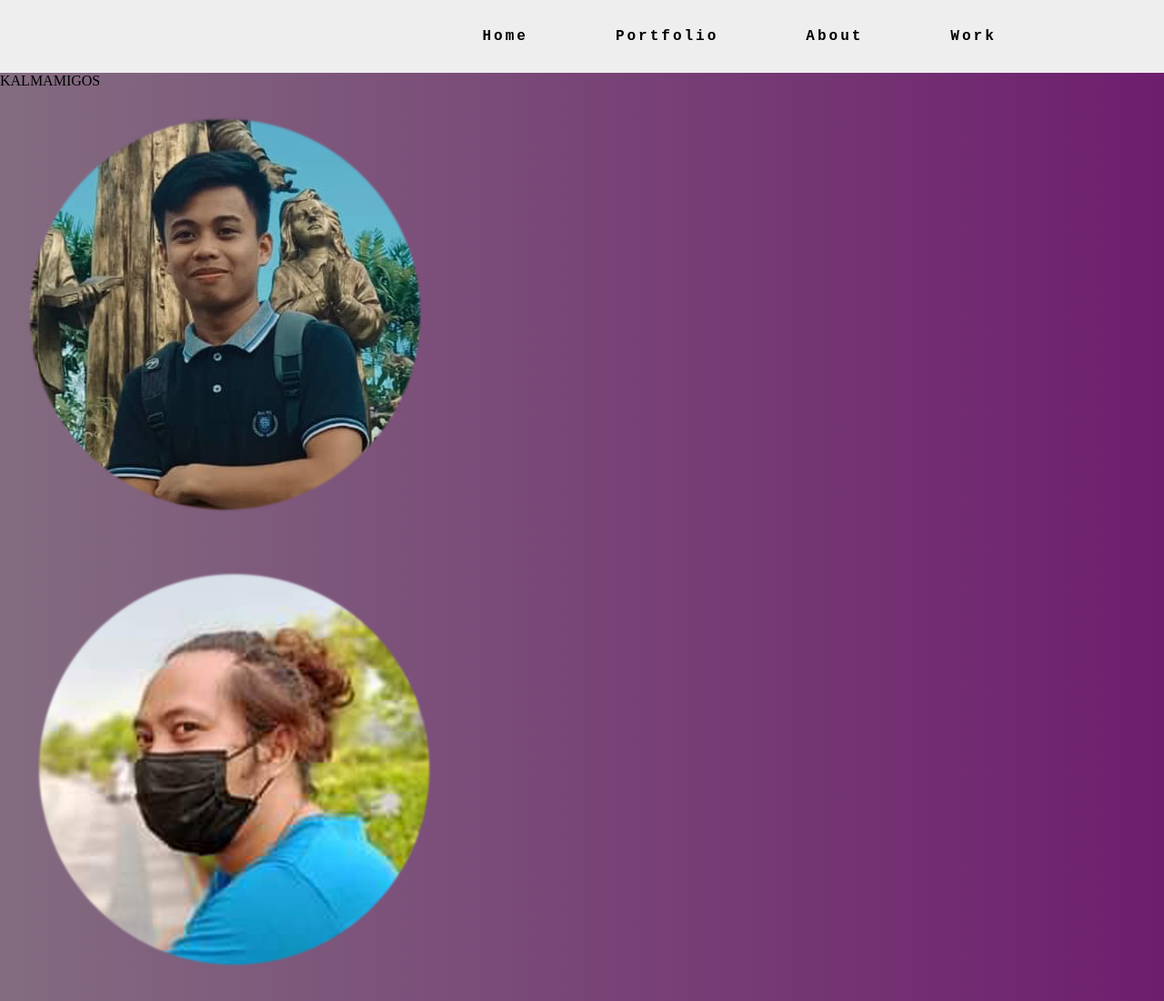
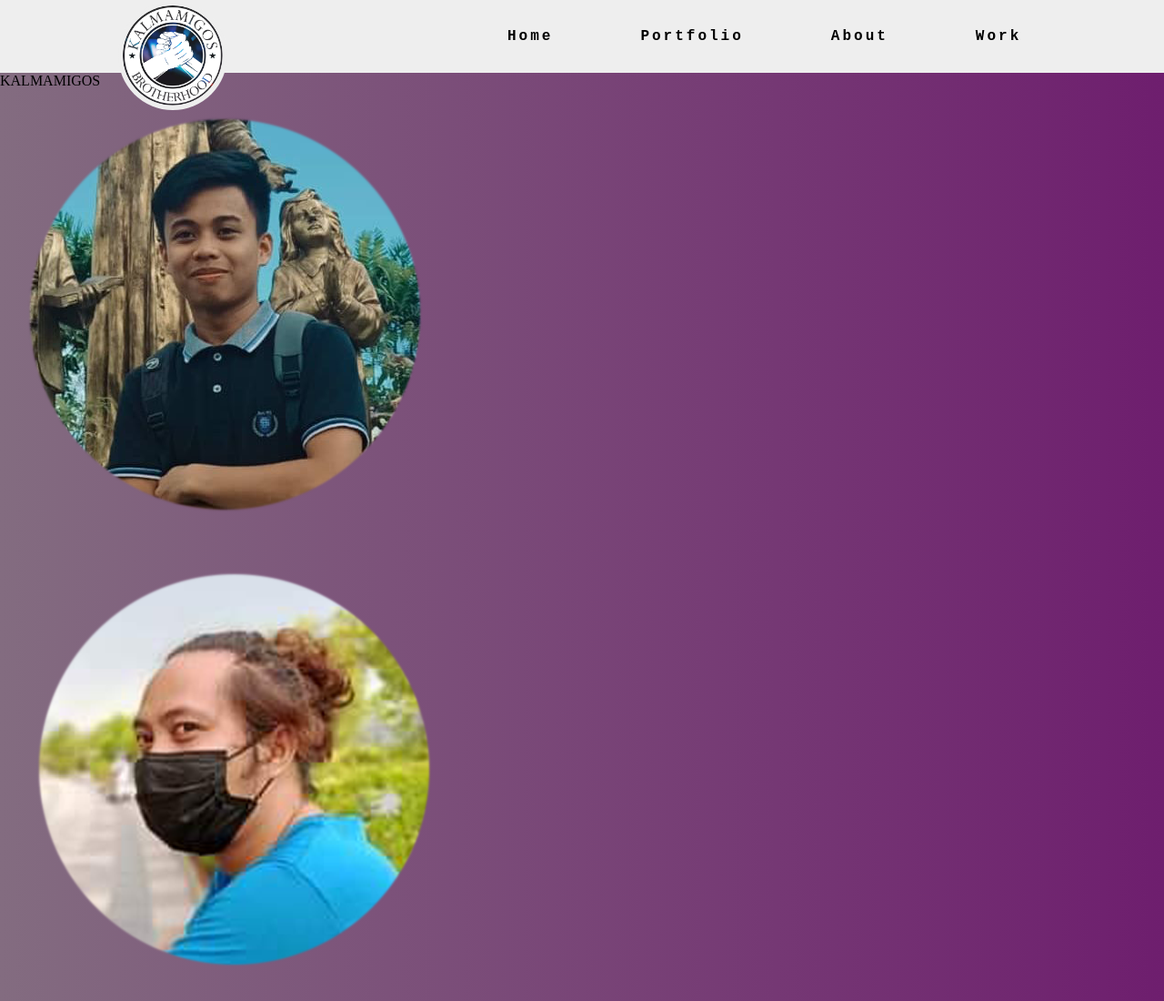
Before and after one commit to Immabug/kalmamigos-portfolio, a plain HTML site: page index.html in a window 1280 px wide. Shown: the top 1100 px of the page at 91% size. Drawn offline with Linux system fonts and the light colour scheme.

Commit message:
Update index.html

```diff
--- a/index.html
+++ b/index.html
@@ -12,7 +12,7 @@
 
   <nav>
     <div class="logo">
-        <a href="#"><img src="/images/kalmamigosLogo.png" alt="" ></a>
+        <a href="#"><img src="kalmamigosLogo.png" alt="" ></a>
     </div>
     <ul class="nav-links">
         <li><a href="#">Home</a></li>
```
